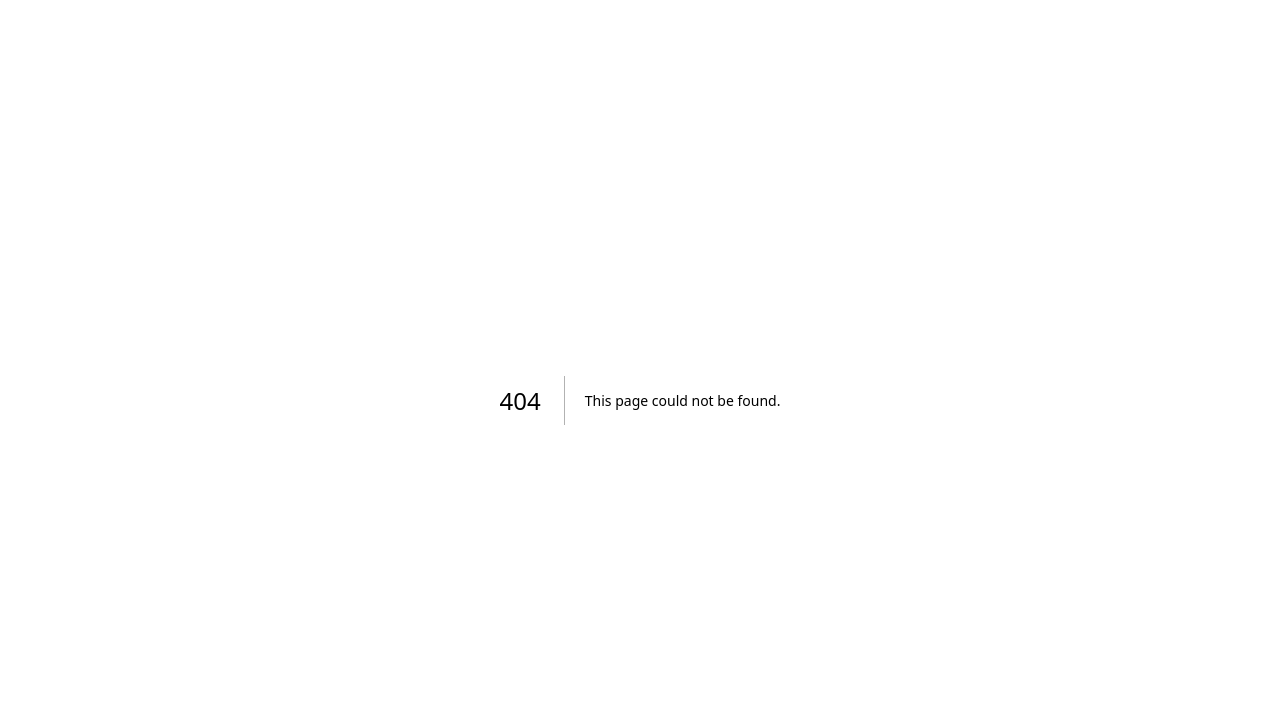
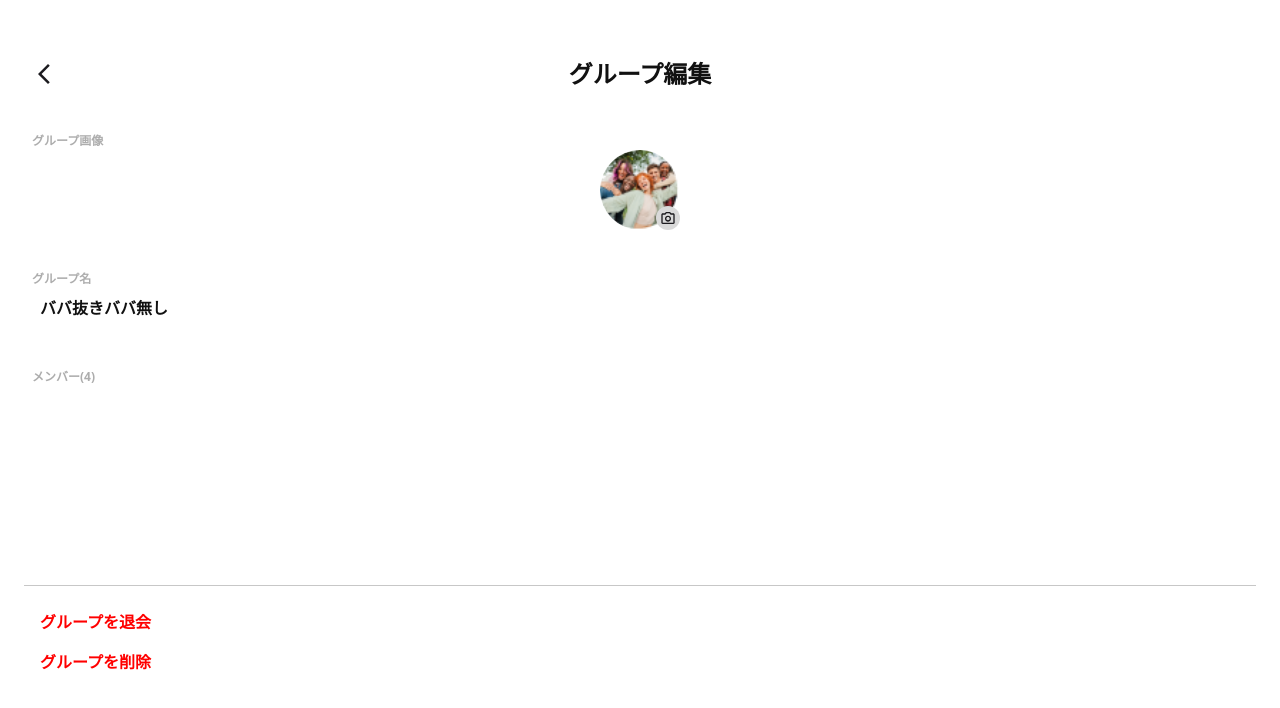
Before and after one commit to team-baba-nasi/production, a Next.js app: page /group/1 in a window 1280 px wide. Before the commit this address had no page. Shown: the top 708 px of the page. Built offline with nearby package versions, Linux system fonts and the light colour scheme.

Commit message:
#16 add:グループ編集ページの作成

```diff
--- /dev/null
+++ b/src/app/group/[id]/page.tsx
@@ -0,0 +1,61 @@
+"use client";
+
+import GroupHeader from "@/features/groups/components/GroupHeader";
+import Label from "@/components/ui/Label/Label";
+import styles from "@/features/groups/styles/GroupPage.module.scss";
+import Image from "next/image";
+import clsx from "clsx";
+import { useState } from "react";
+
+const GroupEdit = () => {
+    const [changedName, setChangedName] = useState<string>("");
+    const contents = {
+        img: "/images/groups/test_icon.png",
+        name: "ババ抜きババ無し",
+        members: ["a", "b", "c", "d"],
+    };
+    return (
+        <div className={clsx("page_wrap", styles.pageWrap)}>
+            <GroupHeader text="グループ編集" back backToPage="/group" />
+            <div className={styles.contentWrap}>
+                <div className={styles.content}>
+                    <Label label="グループ画像" />
+                    <div className={styles.iconWrap}>
+                        <Image
+                            src={contents.img}
+                            alt="グループアイコン"
+                            width={80}
+                            height={80}
+                            className={styles.groupIcon}
+                        />
+                        <Image
+                            src="/images/groups/camera.svg"
+                            alt="カメラアイコン"
+                            width={24}
+                            height={24}
+                            className={styles.cameraIcon}
+                        />
+                    </div>
+                </div>
+                <div className={clsx(styles.content, styles.groupName)}>
+                    <Label label="グループ名" />
+                    <input
+                        type="text"
+                        value={contents.name}
+                        onChange={(e) => setChangedName(e.target.value)}
+                        className="text_xl"
+                    />
+                </div>
+                <div className={styles.content}>
+                    <Label label={`メンバー(${contents.members.length})`} />
+                </div>
+            </div>
+            <div className={styles.groupSettings}>
+                <p className={clsx(styles.settingText, "text_xl")}>グループを退会</p>
+                <p className={clsx(styles.settingText, "text_xl")}>グループを削除</p>
+            </div>
+        </div>
+    );
+};
+
+export default GroupEdit;
--- a/src/app/layout.tsx
+++ b/src/app/layout.tsx
@@ -2,6 +2,7 @@ import type { Metadata } from "next";
 import { Geist, Geist_Mono } from "next/font/google";
 import "@/styles/globals.css";
 import { Providers } from "@/features/providers/providers";
+import clsx from "clsx";
 
 const geistSans = Geist({
     variable: "--font-geist-sans",
@@ -25,7 +26,12 @@ export default function RootLayout({
 }>) {
     return (
         <html lang="ja">
-            <body className={`${geistSans.variable} ${geistMono.variable} antialiased`}>
+            <body
+                className={clsx(
+                    `${geistSans.variable} ${geistMono.variable} antialiased`,
+                    "pb-[102px]"
+                )}
+            >
                 <Providers>{children}</Providers>
             </body>
         </html>
--- /dev/null
+++ b/src/features/groups/styles/GroupPage.module.scss
@@ -0,0 +1,61 @@
+.pageWrap {
+    display: flex;
+    flex-direction: column;
+    height: 100vh;
+    padding-bottom: 102px;
+
+    .contentWrap {
+        display: flex;
+        flex-direction: column;
+        flex: 1;
+        .content {
+            display: inline-block;
+            margin-top: 40px;
+            padding: 0 16px;
+            .iconWrap {
+                position: relative;
+                width: 80px;
+                height: 80px;
+                margin: 0 auto;
+
+                .groupIcon {
+                    display: block;
+                    width: 100%;
+                    height: 100%;
+                    object-fit: cover;
+                    border-radius: 50%;
+                }
+
+                .cameraIcon {
+                    position: absolute;
+                    right: 0;
+                    bottom: 0;
+                }
+            }
+        }
+        .groupName {
+            display: flex;
+            flex-direction: column;
+            input {
+                padding: 8px;
+                &:focus {
+                    outline: none;
+                    border: none;
+                    box-shadow: none;
+                }
+            }
+        }
+    }
+    .groupSettings {
+        margin: 0 8px;
+        margin-top: auto;
+        padding: 24px 16px;
+        display: flex;
+        flex-direction: column;
+        border-top: rgba($color: #232323, $alpha: 0.25) 1px solid;
+        gap: 16px;
+        .settingText {
+            color: red;
+        }
+    }
+}
```
Also changed, not shown: public/images/groups/camera.svg (added).
